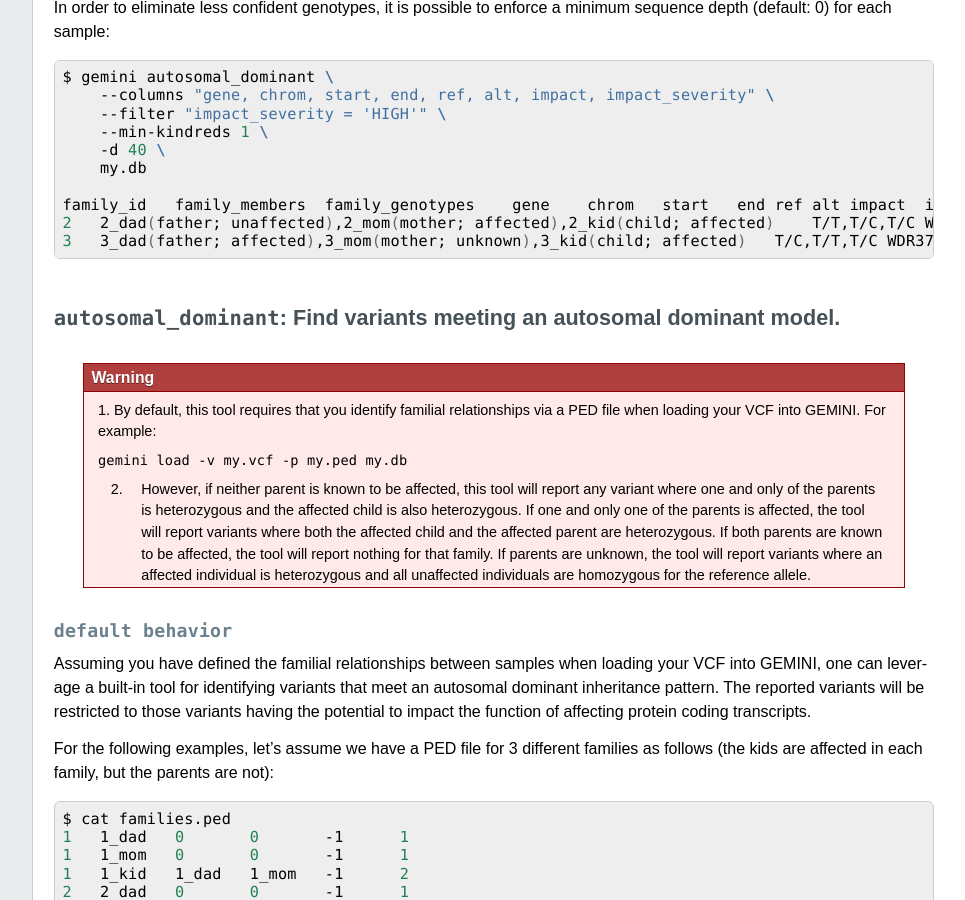
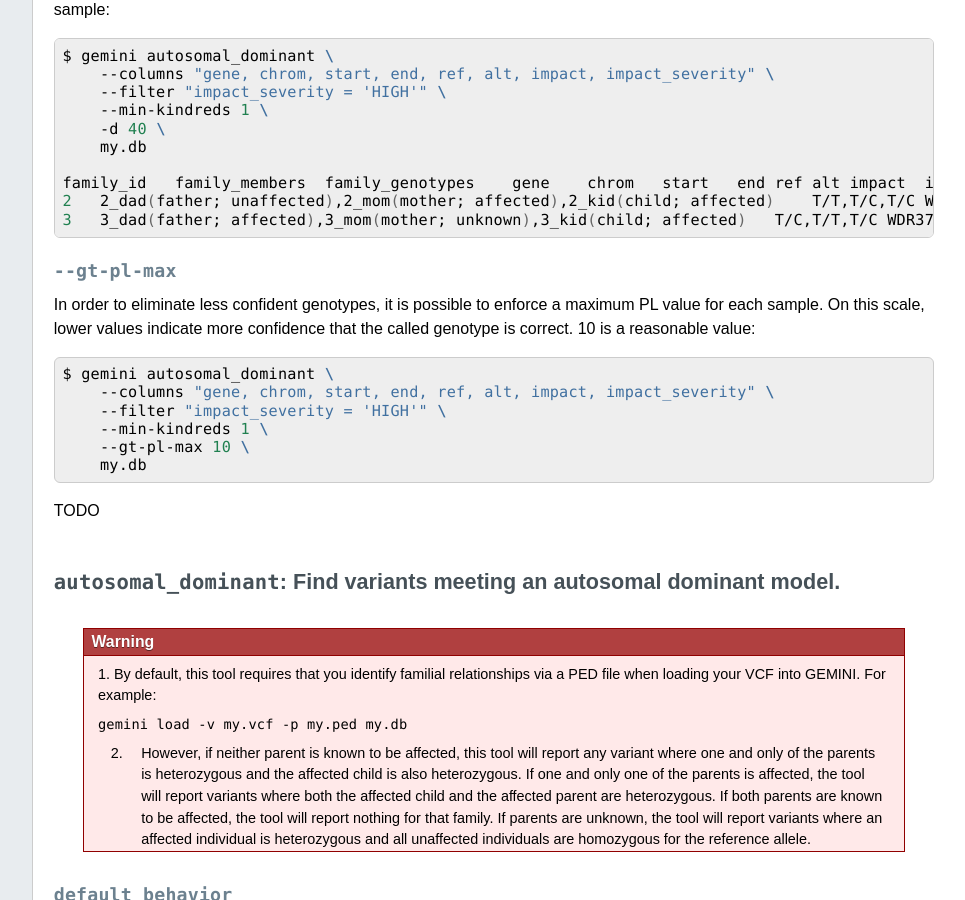
Before and after one commit to arq5x/gemini, a Sphinx documentation site: the page built from docs/content/tools.rst, in a window 1280 px wide and 900 px high, scrolled down 8386 px. Shown: the whole window, without its empty margins (224-1189 px from the left). Built offline with Sphinx 7.4.7, drawn with Linux system fonts in a browser that asks for light colours; formulas are drawn with MathJax 3; pages that are not in the unit, such as notebooks, are missing from menus; comment, search, counter and statistics services are not loaded; the version number is read from the project's files by our own code; some of the changed text lies outside the part shown.

Commit message:
document --gt-pl-max for filtering

```diff
--- a/docs/content/tools.rst
+++ b/docs/content/tools.rst
@@ -309,9 +309,8 @@
 
 .. note::
 
-    The output will always start with the family ID, the family members, the
-    observed genotypes, and the observed aligned sequencing depths
-    for the family members.
+    The output will always start with the requested columns followed by
+    the additional columns for each tool.
 
 
 ---------------------
@@ -549,6 +548,24 @@
     3   3_dad(father; affected),3_mom(mother; unknown),3_kid(child; affected)   T/C,T/T,T/C WDR37   chr10   1142207 1142208 T   C   stop_loss   HIGH
 
 
+---------------------
+``--gt-pl-max``
+---------------------
+
+In order to eliminate less confident genotypes, it is possible to enforce a maximum PL value
+for each sample. On this scale, lower values indicate more confidence that the called genotype
+is correct. 10 is a reasonable value:
+
+.. code-block:: bash
+
+    $ gemini autosomal_dominant \
+        --columns "gene, chrom, start, end, ref, alt, impact, impact_severity" \
+        --filter "impact_severity = 'HIGH'" \
+        --min-kindreds 1 \
+        --gt-pl-max 10 \
+        my.db
+
+TODO
 
 
 ===========================================================================
```
